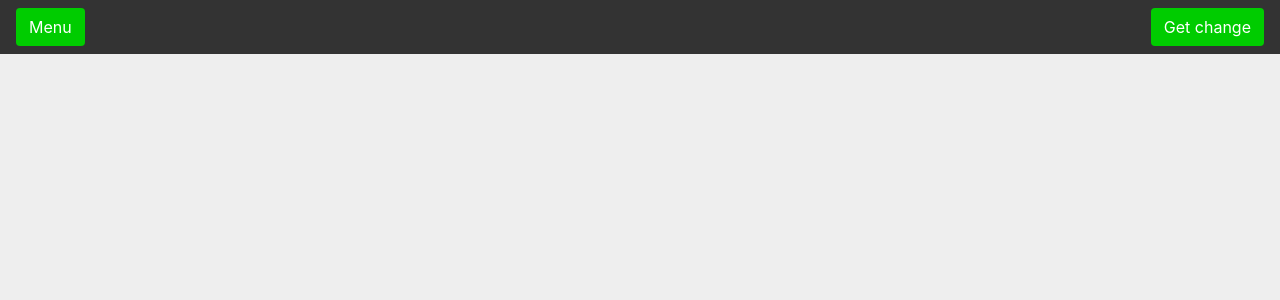
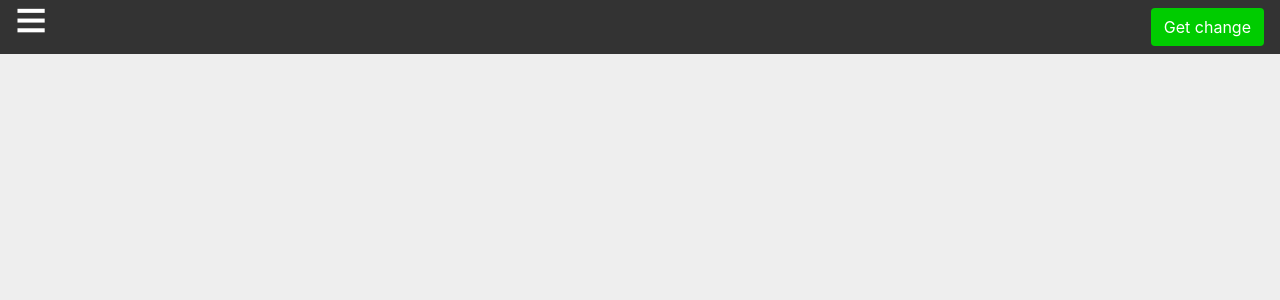
Before and after one commit to IgorBolotnikov/Coin-change-visualizer, a React (Create React App) app: page / in a window 1280 px wide. Shown: the top 300 px of the page. Built offline with nearby package versions, Linux system fonts and the light colour scheme.

Commit message:
Add modal and new menu button

```diff
--- a/src/App.js
+++ b/src/App.js
@@ -6,6 +6,7 @@ import {
   SliderField,
   DoubleSliderField,
   Button,
+  MenuButton,
   Toggle,
   CheckBox
 } from './components/input';
@@ -23,6 +24,7 @@ import {
   getChange,
   updateCoinNums
 } from './algorithm';
+import Modal from './components/modal';
 import { drawCoinNumbers, clearSVG } from './barchart';
 
 const COIN_SIZES = [1, 2, 5, 10, 25, 50]; // Can be any amount and any values
@@ -197,9 +199,9 @@ function App() {
     <React.Fragment>
       <nav className='navbar navbar-minimal d-flex justify-content-between'>
         <div>
-          <Button
+          <MenuButton
             onClick={toggleMenu}
-            text="Menu"
+            text="≡"
           />
         </div>
         <div>
--- a/src/components/input.js
+++ b/src/components/input.js
@@ -88,6 +88,22 @@ Button.propTypes = {
   text: PropTypes.string.isRequired
 }
 
+export function MenuButton(props) {
+  return (
+    <button
+      onClick={props.onClick}
+      className='menu-button'
+    >
+      {props.text}
+    </button>
+  );
+}
+
+MenuButton.propTypes = {
+  onClick: PropTypes.func.isRequired,
+  text: PropTypes.string.isRequired
+}
+
 export function Toggle(props) {
   return (
     <div className="can-toggle">
--- /dev/null
+++ b/src/components/modal.js
@@ -0,0 +1,37 @@
+import React from 'react';
+import PropTypes from 'prop-types';
+
+
+export default function Modal(props) {
+  return (
+    <React.Fragment>
+      <button type="button" className="btn btn-primary" data-toggle="modal" data-target="#infoModal">
+        {props.buttonText}
+      </button>
+      <div className="modal fade" id="infoModal" tabIndex="-1" role="dialog" aria-labelledby="infoModalLabel" aria-hidden="true">
+        <div className="modal-dialog" role="document">
+          <div className="modal-content">
+            <div className="modal-header">
+              <h5 className="modal-title" id="infoModalLabel">{props.title}</h5>
+              <button type="button" className="close" data-dismiss="modal" aria-label="Close">
+                <span aria-hidden="true">&times;</span>
+              </button>
+            </div>
+            <div className="modal-body">
+              {props.body}
+            </div>
+            <div className="modal-footer">
+              <button type="button" className="btn btn-secondary" data-dismiss="modal">Close</button>
+            </div>
+          </div>
+        </div>
+      </div>
+    </React.Fragment>
+  )
+}
+
+Modal.propTypes = {
+  buttonText: PropTypes.string.isRequired,
+  title: PropTypes.string.isRequired,
+  body: PropTypes.string.isRequired,
+}
--- a/src/index.css
+++ b/src/index.css
@@ -58,6 +58,23 @@ input[type=number]::-webkit-outer-spin-button {
   color: var(--sidebar-text-color);
 }
 
+.menu-button {
+  position: fixed;
+  top: 0px;
+  left: 0px;
+  background-color: var(--dark-bg-color);
+  height: 54px;
+  width: 54px;
+  font-size: 56px;
+  line-height: 0.6;
+  border: none;
+  padding-bottom: 15px;
+  padding-left: 8px;
+  padding-right: 0px;
+  font-weight: lighter;
+  color: var(--sidebar-text-color);
+}
+
 .button-accent:hover {
   color: var(--sidebar-text-color);
 }
@@ -76,15 +93,17 @@ input[type=number]::-webkit-outer-spin-button {
 }
 
 .sidebar-close {
-  overflow: hidden;
+  z-index: 1500;
   position: absolute;
+  height: 54px;
+  width: 54px;
   top: 0;
-  right: 8px;
+  right: 0;
   font-size: 60px;
-  line-height: 0.7;
-  margin-left: 50px;
+  line-height: 0.6;
+  padding-bottom: 10px;
   font-weight: lighter;
-  background-color: var(--dark-bg-color);
+  background-color: #ffffff00;
   border: none;
 }
 
```
